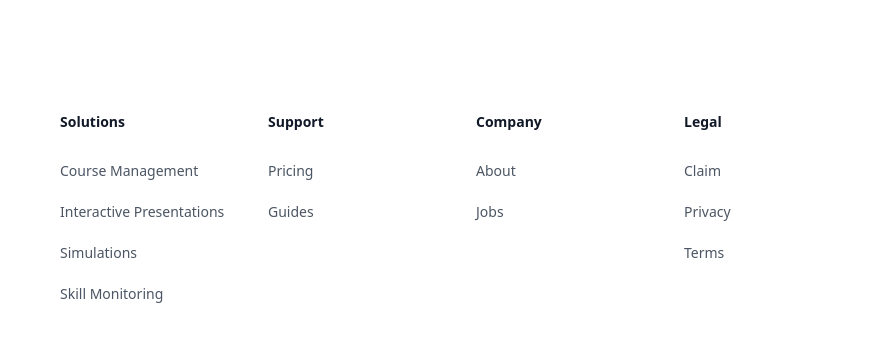
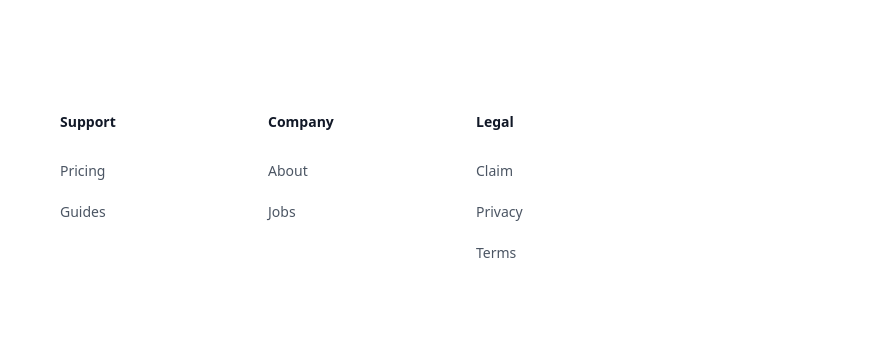
Before and after one commit to uayeb25/otms.site.test, an Astro site: page / in a window 1280 px wide. Shown: the part 814-1170 px from the top of the page, 388-1280 px from the left. Built offline with nearby package versions, Linux system fonts and the light colour scheme; Astro itself is replaced by a stand-in of ours.

Commit message:
Fixing footer and titles

```diff
--- a/src/components/Footer.astro
+++ b/src/components/Footer.astro
@@ -49,23 +49,6 @@ const allNetworks: socialAccess[] = [
         <div class="mt-16 grid grid-cols-2 gap-8 xl:col-span-2 xl:mt-0">
           <div class="md:grid md:grid-cols-2 md:gap-8">
             <div>
-              <h3 class="text-sm font-semibold leading-6 text-gray-900">Solutions</h3>
-              <ul role="list" class="mt-6 space-y-4">
-                <li>
-                  <a href="#" class="text-sm leading-6 text-gray-600 hover:text-gray-900">Course Management</a>
-                </li>
-                <li>
-                  <a href="#" class="text-sm leading-6 text-gray-600 hover:text-gray-900">Interactive Presentations</a>
-                </li>
-                <li>
-                  <a href="#" class="text-sm leading-6 text-gray-600 hover:text-gray-900">Simulations</a>
-                </li>
-                <li>
-                  <a href="#" class="text-sm leading-6 text-gray-600 hover:text-gray-900">Skill Monitoring</a>
-                </li>
-              </ul>
-            </div>
-            <div class="mt-10 md:mt-0">
               <h3 class="text-sm font-semibold leading-6 text-gray-900">Support</h3>
               <ul role="list" class="mt-6 space-y-4">
                 <li>
@@ -76,9 +59,7 @@ const allNetworks: socialAccess[] = [
                 </li>
               </ul>
             </div>
-          </div>
-          <div class="md:grid md:grid-cols-2 md:gap-8">
-            <div>
+            <div class="mt-10 md:mt-0">
               <h3 class="text-sm font-semibold leading-6 text-gray-900">Company</h3>
               <ul role="list" class="mt-6 space-y-4">
                 <li>
@@ -91,7 +72,9 @@ const allNetworks: socialAccess[] = [
 
               </ul>
             </div>
-            <div class="mt-10 md:mt-0">
+          </div>
+          <div class="md:grid md:grid-cols-2 md:gap-8">
+            <div>
               <h3 class="text-sm font-semibold leading-6 text-gray-900">Legal</h3>
               <ul role="list" class="mt-6 space-y-4">
                 <li>
@@ -105,6 +88,7 @@ const allNetworks: socialAccess[] = [
                 </li>
               </ul>
             </div>
+
           </div>
         </div>
       </div>
--- a/src/pages/index.astro
+++ b/src/pages/index.astro
@@ -2,7 +2,7 @@
 import Base from '../layouts/Base.astro';
 ---
 
-<Base title='One teaching management'>
+<Base title='One Teaching Design'>
 
 	<div class="relative bg-primary ">
         <div class="relative h-80 overflow-hidden bg-indigo-600 md:absolute md:left-0 md:h-full md:w-1/3 lg:w-1/2">
```
Also changed, not shown: src/pages/404.astro (+0 -8 lines).
